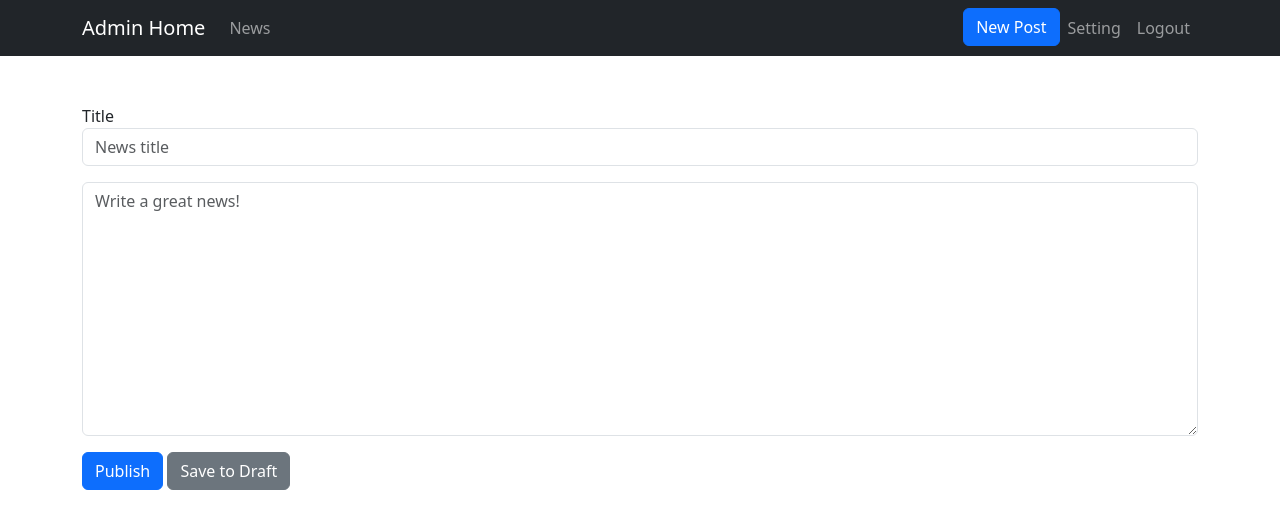
After one commit to rasyaddotgg/tubes-web, a CodeIgniter 4 app: template app/Views/admin_edit_news.php in a window 1280 px wide. The commit adds this page. Shown: the top 529 px of the page. Run offline with PHP 8.4 and a stand-in for CodeIgniter, Linux system fonts and the light colour scheme; the template is opened without the code that fills it, so the values that code supplies are empty; some libraries are stand-ins or nearby versions.

Commit message:
create CRUD

```diff
--- a/app/Config/Database.php
+++ b/app/Config/Database.php
@@ -27,8 +27,8 @@ class Database extends Config
     public array $default = [
         'DSN'          => '',
         'hostname'     => 'localhost',
-        'username'     => 'iqbal',
-        'password'     => 'iqbal123',
+        'username'     => 'root',
+        'password'     => '',
         'database'     => 'ci-news',
         'DBDriver'     => 'MySQLi',
         'DBPrefix'     => '',
--- a/app/Controllers/News.php
+++ b/app/Controllers/News.php
@@ -9,7 +9,7 @@ class News extends BaseController
 	{
 		$news = new NewsModel();
 
-		$data['newses'] = $news->where('status', 'draft')->findAll();
+		$data['newses'] = $news->where('status', 'published')->findAll();
 
 		echo view('news',$data);
 	}
@@ -19,7 +19,7 @@ class News extends BaseController
 		$news = new NewsModel();
 		$data['news'] = $news->where([
 			'slug' => $slug,
-			'status' => 'draft'
+			'status' => 'published'
 		])->first();
 
         // tampilkan 404 error jika data tidak ditemukan
--- /dev/null
+++ b/app/Views/admin_edit_news.php
@@ -0,0 +1,25 @@
+<?= $this->extend('layout/admin/admin_layout') ?>
+
+<?= $this->section('content') ?>
+
+<form action="" method="post" id="text-editor">
+    <input type="hidden" name="id" value="<?= $news['id'] ?>" />
+    <div class="form-group mb-3">
+        <label for="title">Title</label>
+        <input type="text" name="title" class="form-control"
+            placeholder="News title" value="<?= $news['title'] ?>" required>
+    </div>
+    <div class="form-group mb-3">
+        <textarea name="content"
+            class="form-control"
+            cols="30" rows="10"
+            placeholder="Write a great news!"><?= $news['content'] ?></textarea>
+    </div>
+    <div class="form-group">
+        <button type="submit" name="status" value="published" class="btn btn-primary">Publish</button>
+        <button type="submit" name="status" value="draft" class="btn btn-secondary">Save to Draft</button>
+    </div>
+</form>
+
+
+<?= $this->endSection() ?>
--- /dev/null
+++ b/app/Views/layout/admin/admin_layout.php
@@ -0,0 +1,31 @@
+<!DOCTYPE html>
+<html lang="en">
+
+<head>
+    <meta charset="UTF-8">
+    <meta name="viewport" content="width=device-width, initial-scale=1.0">
+    <title>Admin Berita Codeigniter</title>
+
+    <!-- Bootstrap CSS -->
+    <link rel="stylesheet" href="<?= base_url('css/bootstrap.min.css') ?>" />
+</head>
+
+<body>
+
+    <?= $this->include('layout/admin/navbar') ?>
+
+    <div class="container my-5">
+        <div class="row">
+            <div class="col-md-12">
+                <?= $this->renderSection('content') ?>
+            </div>
+        </div>
+    </div>
+
+    <!-- Custom scripts for all pages-->
+    <script src="<?= base_url('js/jquery.min.js') ?>"></script>
+    <script src="<?= base_url('js/bootstrap.min.js') ?>"></script>
+
+</body>
+
+</html>
--- /dev/null
+++ b/app/Views/layout/admin/navbar.php
@@ -0,0 +1,29 @@
+<nav class="navbar navbar-expand-lg navbar-dark bg-dark">
+    <div class="container">
+        <a class="navbar-brand" href="<?= base_url('admin') ?>">Admin Home</a>
+        <button class="navbar-toggler" type="button" data-toggle="collapse" data-target="#navbarNav" aria-controls="navbarNav" aria-expanded="false" aria-label="Toggle navigation">
+            <span class="navbar-toggler-icon"></span>
+        </button>
+        <div class="collapse navbar-collapse justify-content-between" id="navbarNav">
+            <ul class="navbar-nav">
+                <li class="nav-item">
+                    <a class="nav-link" href="<?= base_url('admin/news') ?>">News</a>
+                </li>
+            </ul>
+            <ul class="navbar-nav">
+                <li class="nav-item">
+                    <a href="<?= base_url('admin/news/new') ?>" class="btn btn-primary mr-3">New Post</a>
+                </li>
+                <li class="nav-item">
+                    <a class="nav-link" href="<?= base_url('admin/setting') ?>">Setting</a>
+                </li>
+                <li class="nav-item">
+                    <a class="nav-link" href="<?= base_url('auth/logout') ?>">Logout</a>
+                </li>
+                <!-- <li class="nav-item">
+                    <h1 class="text-white" > IQBAL ATHORID (40622100179) </h1>
+                </li> -->
+            </ul>
+        </div>
+    </div>
+</nav>
--- a/app/Views/layout/header.php
+++ b/app/Views/layout/header.php
@@ -1,4 +1,4 @@
-<header class="jumbotron jumbotron-fluid">
+<header class="p-5 bg-secondary text-white mb-3">
     <div class="container">
         <div class="row">
             <div class="col-md-12">
```
Also changed, not shown: app/Config/Routes.php (+8 -0 lines), app/Controllers/NewsAdmin.php (added, +89 -0 lines), app/Views/admin_create_news.php (added, +20 -0 lines), app/Views/admin_list_news.php (added, +62 -0 lines).
